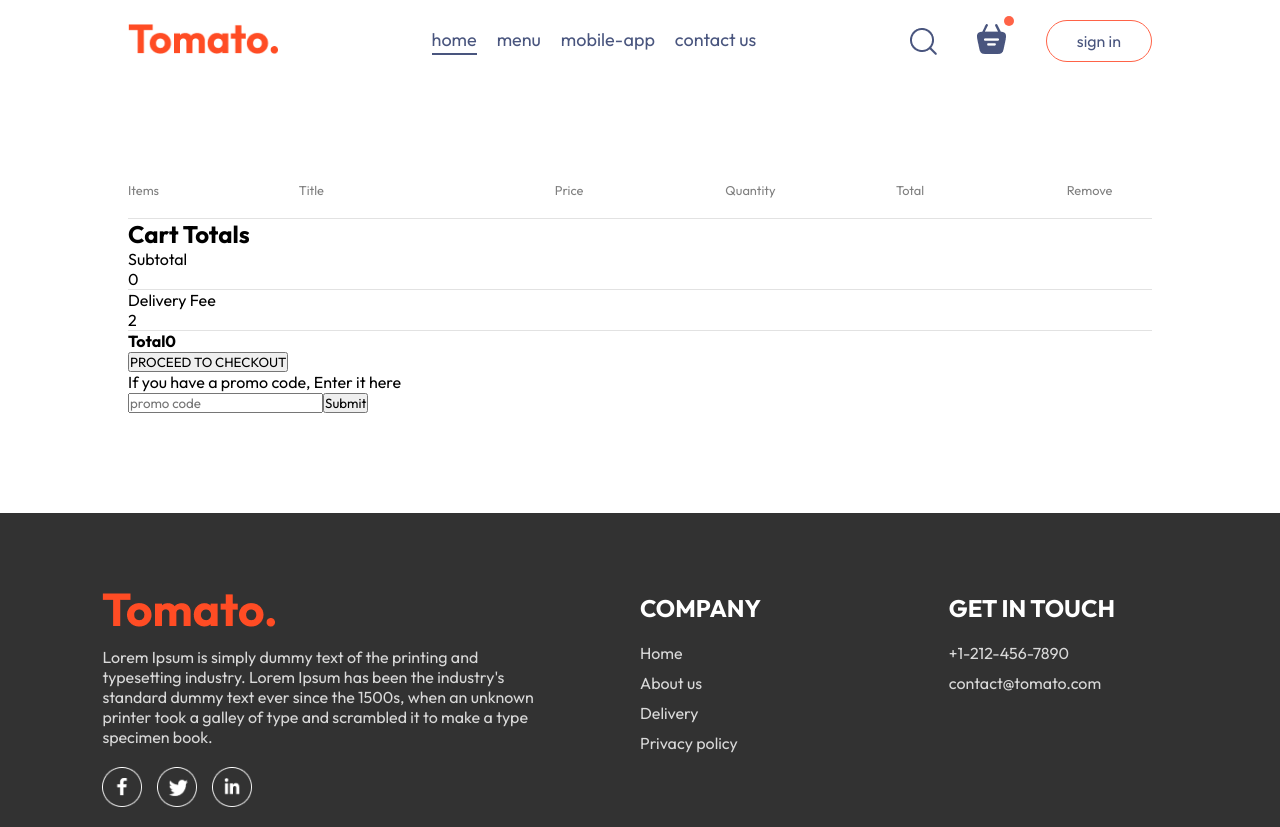
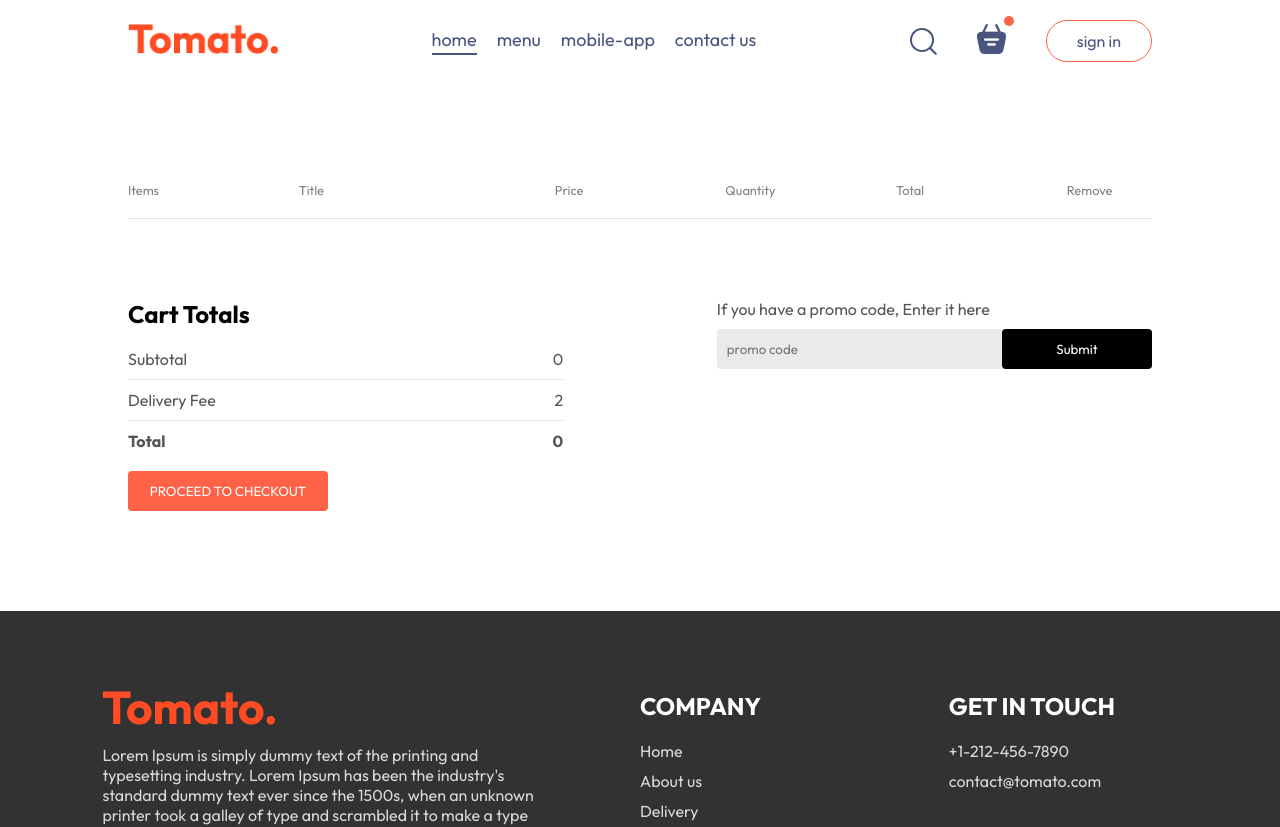
Before and after one commit to Mryasa69/food-order-system, a React (Vite) app: page /cart in a window 1280 px wide. Shown: the top 827 px of the page. Built offline with nearby package versions, Linux system fonts and the light colour scheme.

Commit message:
Add css for the cart

```diff
--- a/src/pages/Cart/Cart.css
+++ b/src/pages/Cart/Cart.css
@@ -28,3 +28,70 @@
 .cart-items-item .cross {
     cursor: pointer;
 }
+
+.cart-bottom {
+    margin-top: 80px;
+    display: flex;
+    justify-content: space-between;
+    gap: max(12vw, 20px);
+}
+
+.cart-total {
+    flex: 1;
+    display: flex;
+    flex-direction: column;
+    gap: 20px;
+}
+
+.cart-total-details {
+    display: flex;
+    justify-content: space-between;
+    color: #555;
+}
+
+.cart-total hr {
+    margin: 10px 0px;
+}
+
+.cart-total button {
+    border: none;
+    color: white;
+    background-color: tomato;
+    width: max(15vw, 200px);
+    padding: 12px 0px;
+    border-radius: 4px;
+    cursor: pointer;
+}
+
+.cart-promocode {
+    flex: 1;
+}
+
+.cart-promocode p {
+    color: #555;
+}
+
+.cart-promocode-input {
+    margin-top: 10px;
+    display: flex;
+    justify-content: space-between;
+    align-items: center;
+    background-color: #eaeaea;
+    border-radius: 4px;
+}
+
+.cart-promocode-input input {
+    background: transparent;
+    border: none;
+    outline: none;
+    padding-left: 10px;
+}
+
+.cart-promocode-input button {
+    width: max(10vw, 150px);
+    padding: 12px 5px;
+    background-color: black;
+    border: none;
+    color: white;
+    border-radius: 4px;
+}
```
